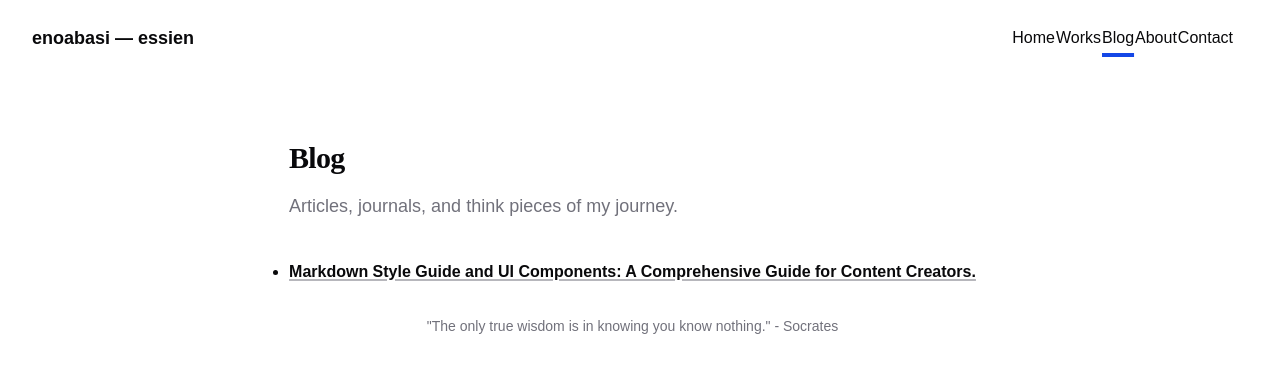
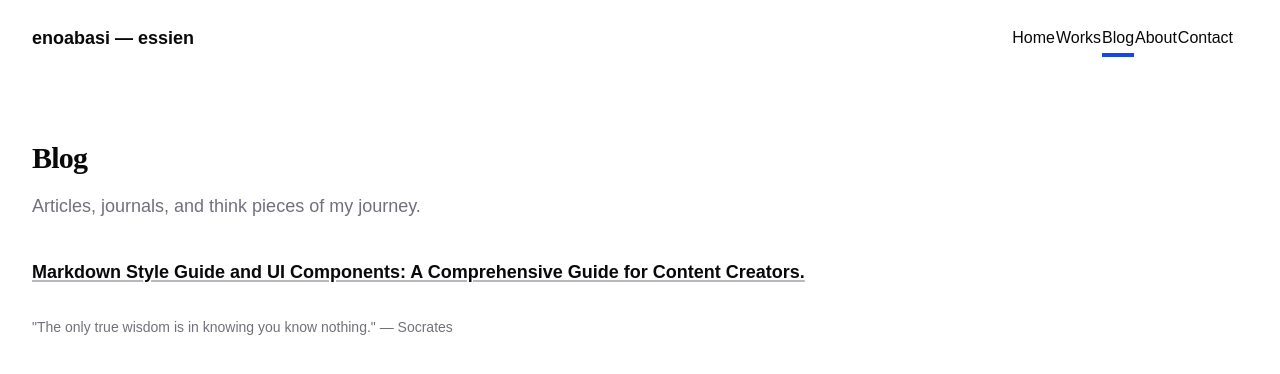
Before and after one commit to whoiseno/whoiseno, an Astro site: page /blog in a window 1280 px wide. Built offline with nearby package versions, Linux system fonts and the light colour scheme; Astro itself is replaced by a stand-in of ours; some packages are replaced by stand-ins of ours.

Commit message:
Remove max width on blog list page

```diff
--- a/src/pages/blog/index.astro
+++ b/src/pages/blog/index.astro
@@ -14,7 +14,7 @@ const description = "Articles, journals, and think pieces of my journey.";
   title={title}
   description={description}
 >
-  <main class="max-w-5xl mx-auto space-y-10">
+  <main class="space-y-10">
     <hgroup>
       <h1 class="scroll-m-20 text-3xl font-semibold tracking-tight first:mt-0">Blog</h1>
       <p class="leading-7 not-first:mt-4 text-muted-foreground text-lg">
@@ -25,13 +25,13 @@ const description = "Articles, journals, and think pieces of my journey.";
       {
         posts.length > 0 ?
           <div class="grid grid-cols-1 gap-y-8">
-            <ul class="grid gap-y-4 list-disc">
+            <ul class="grid gap-y-4">
               {posts.map(async (post) => {
                 return (
                   <li>
                     <a
                       href={`/blog/${post.id}`}
-                      class="text-base leading-snug font-semibold underline underline-offset-2 decoration-2 decoration-muted-foreground/50 hover:decoration-primary"
+                      class="text-lg leading-snug font-semibold underline underline-offset-2 decoration-2 decoration-muted-foreground/50 hover:decoration-primary"
                     >
                       {post.data.title}.
                     </a>
@@ -39,8 +39,8 @@ const description = "Articles, journals, and think pieces of my journey.";
                 );
               })}
             </ul>
-            <blockquote class="text-sm text-muted-foreground text-center font-medium">
-              "The only true wisdom is in knowing you know nothing." - Socrates
+            <blockquote class="text-sm text-muted-foreground font-medium">
+              &quot;The only true wisdom is in knowing you know nothing.&quot; &mdash; Socrates
             </blockquote>
           </div>
         : <div class="flex items-center justify-center px-10 py-20">
```
